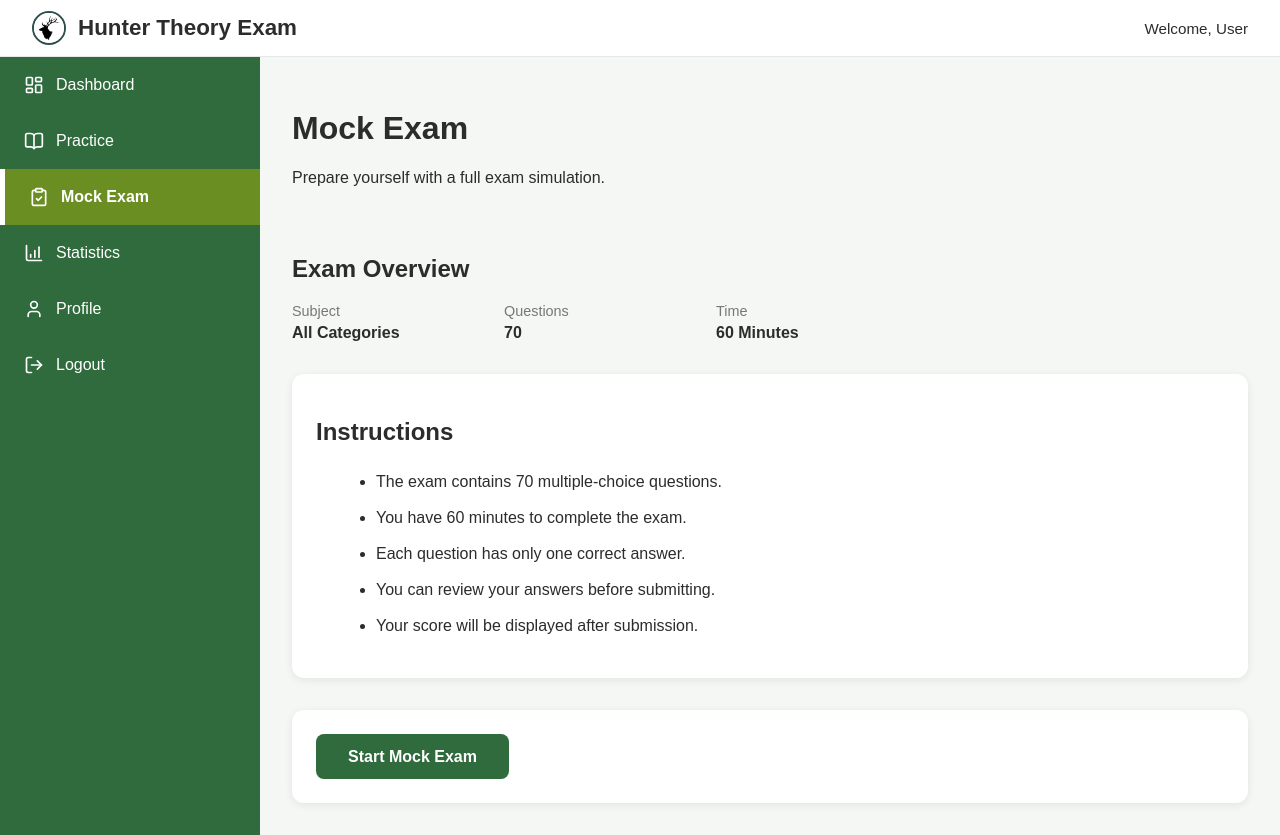
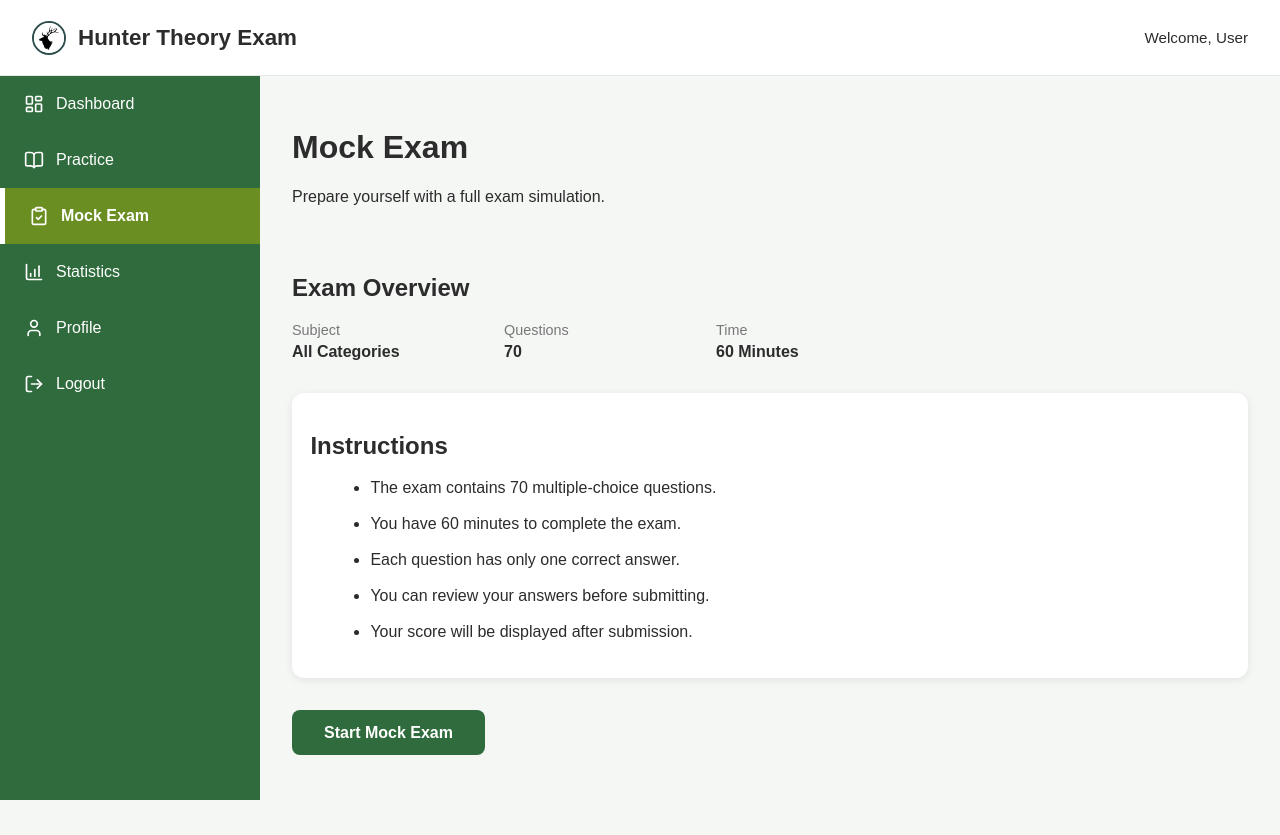
Before and after one commit to Hunter-Theory-Examination-Jagarexamen/hunter-exam-trainer, a React (Vite) app in the folder frontend/: page /mockexam in a window 1280 px wide. After the commit the page ends 800 px from the top, so only its background shows below. Built offline with nearby package versions, Linux system fonts and the light colour scheme.

Commit message:
feature(frontend): Updating Mock Exam UI components

```diff
--- a/frontend/src/components/layout/Sidebar.tsx
+++ b/frontend/src/components/layout/Sidebar.tsx
@@ -7,36 +7,55 @@ import {
     LogOut,
     User
 } from "lucide-react";
-import {NavLink} from "react-router-dom";
+import { NavLink, useLocation } from "react-router-dom";
 
 const Sidebar = () => {
+
+    const location = useLocation();
+
     return (
+
         <aside className="sidebar">
             <nav className="sidebar-nav">
                 <NavLink to="/dashboard">
                     <LayoutDashboard size={20} />
                     Dashboard
                 </NavLink>
+
                 <NavLink to="/practice">
                     <BookOpen size={20} />
                     Practice
                 </NavLink>
-                <NavLink to="/mockexam">
+
+                <NavLink
+                    to="/mockexam"
+                    className={({ isActive }) =>
+                        isActive ||
+                        location.pathname === "/exam" ||
+                        location.pathname === "/result"
+                            ? "active"
+                            : ""
+                    }
+                >
                     <ClipboardCheck size={20} />
                     Mock Exam
                 </NavLink>
+
                 <NavLink to="/statistics">
                     <ChartColumnIncreasing size={20} />
                     Statistics
                 </NavLink>
+
                 <NavLink to="/profile">
                     <User size={20} />
                     Profile
                 </NavLink>
+
                 <NavLink to="/logout">
                     <LogOut size={20} />
                     Logout
                 </NavLink>
+
             </nav>
         </aside>
     );
--- a/frontend/src/components/mockexam/ExamInstructions.tsx
+++ b/frontend/src/components/mockexam/ExamInstructions.tsx
@@ -2,7 +2,7 @@ import "../../styles/mockexam.css";
 
 const ExamInstructions = () => {
     return (
-        <section className="mockexam-section">
+        <section className="mockExam-section">
 
             <h2>Instructions</h2>
 
--- a/frontend/src/components/mockexam/MockExamHeader.tsx
+++ b/frontend/src/components/mockexam/MockExamHeader.tsx
@@ -2,8 +2,8 @@ import "../../styles/mockexam.css";
 
 const MockExamHeader = () => {
     return (
-        <section className="mockexam-header" >
-            <h2 >Exam Overview</h2>
+        <section className="mockExam-header" >
+            <h2>Exam Overview</h2>
 
             <div className="exam-details">
                 <div className="exam-detail">
--- a/frontend/src/components/mockexam/StartExam.tsx
+++ b/frontend/src/components/mockexam/StartExam.tsx
@@ -1,10 +1,17 @@
 import "../../styles/mockexam.css";
 
-const StartExam = () => {
+interface StartExamProps {
+    onStartExam: () => void;
+}
+
+const StartExam = ({ onStartExam }: StartExamProps) => {
     return (
         <section className="mockexam-section">
 
-            <button className="start-exam-btn">
+            <button
+                className="start-exam-btn"
+                onClick={onStartExam}
+            >
                 Start Mock Exam
             </button>
 
--- a/frontend/src/components/results/ResultSummary.tsx
+++ b/frontend/src/components/results/ResultSummary.tsx
@@ -19,7 +19,7 @@ const ResultSummary = ({
     return (
         <section className="result-summary">
 
-            <div className="result-score">
+            <div className={`result-score ${score < 80 ? "result-score--low" : ""}`}>
                 <span>{score}%</span>
                 <p>
                     {correctAnswers} / {totalQuestions} Correct
--- a/frontend/src/pages/MockExam/MockExam.tsx
+++ b/frontend/src/pages/MockExam/MockExam.tsx
@@ -1,30 +1,29 @@
 import PageTitle from "../../components/common/PageTitle";
-
 import MockExamHeader from "../../components/mockexam/MockExamHeader";
-
 import ExamInstructions from "../../components/mockexam/ExamInstructions";
-
 import StartExam from "../../components/mockexam/StartExam";
-
 import "../../styles/mockexam.css";
+import {useNavigate} from "react-router-dom";
 
 const MockExam = () => {
 
+    const navigate = useNavigate();
+
+    const handleStartExam = () => {
+        navigate("/exam");
+    };
+
     return (
-        <div className="mockexam">
+        <div className="mockExam">
+
             <PageTitle
+                title="Mock Exam"
+                subtitle="Prepare yourself with a full exam simulation."
+            />
+            <MockExamHeader />
+            <ExamInstructions />
+            <StartExam onStartExam={handleStartExam} />
 
-                title="Mock Exam"
-
-                subtitle="Prepare yourself with a full exam simulation."
-
-            />
-
-            <MockExamHeader />
-
-            <ExamInstructions />
-
-            <StartExam />
         </div>
 
     );
--- a/frontend/src/styles/mockexam.css
+++ b/frontend/src/styles/mockexam.css
@@ -1,4 +1,4 @@
-.mockexam {
+.mockExam {
     display: flex;
     flex-direction: column;
     gap: 2rem;
@@ -6,15 +6,15 @@
 
 /* Common Section */
 
-.mockexam-section {
+.mockExam-section {
     background: var(--color-surface);
-    padding: 1.5rem;
+    padding: 1.15rem;
     border-radius: 12px;
     box-shadow: 0 2px 8px rgba(0,0,0,.08);
 }
 
-.mockexam-section h2 {
-    margin-bottom: 1.5rem;
+.mockExam-section h2 {
+    margin-bottom: 1rem;
 }
 
 /* Exam Overview */
--- a/frontend/src/styles/result.css
+++ b/frontend/src/styles/result.css
@@ -19,6 +19,10 @@
     font-weight: 800;
     color: var(--color-primary);
     line-height: 1;
+}
+
+.result-score--low span{
+    color: var(--color-danger);
 }
 
 .result-score p {
```
